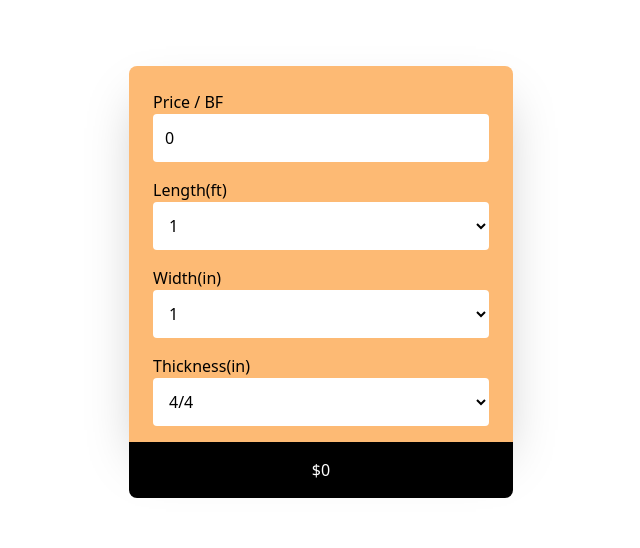
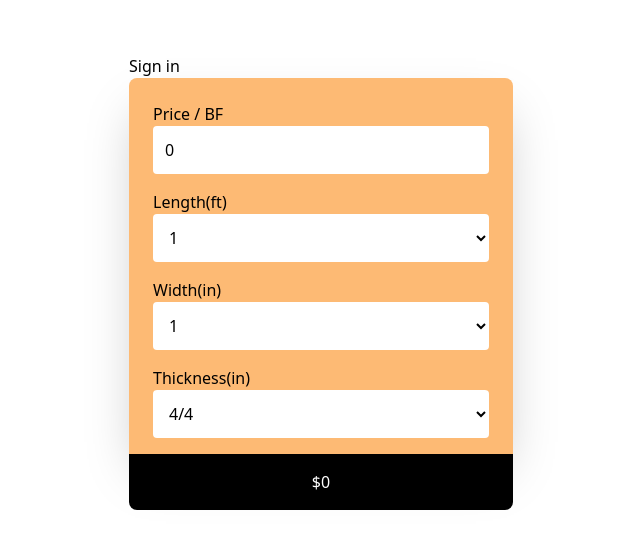
Before and after one commit to clyde30/board-foot-calc, a Next.js app: page / in a window 1280 px wide. Shown: the part 118-666 px from the top of the page, without its empty margins (319-959 px from the left). Built offline with nearby package versions, Linux system fonts and the light colour scheme; no server answers.

Commit message:
auth setup

```diff
--- /dev/null
+++ b/components/Header.tsx
@@ -0,0 +1,22 @@
+import { useSession, signIn, signOut } from "next-auth/react";
+
+
+export default function Header() {
+    const { data: session } = useSession();
+
+    const handleSignin = (e) => {
+        e.preventDefault();
+        signIn();
+    };
+    const handleSignout = (e) => {
+        e.preventDefault();
+        signOut();
+    };
+
+    return (
+        <div>
+            {session && <a href="#" onClick={handleSignout}>Sign out</a>}
+            {!session && <a href="#" onClick={handleSignin}>Sign in</a>}
+        </div>
+    );
+}
--- a/package.json
+++ b/package.json
@@ -7,6 +7,7 @@
   },
   "dependencies": {
     "next": "latest",
+    "next-auth": "^4.18.10",
     "react": "18.2.0",
     "react-dom": "18.2.0"
   },
--- a/pages/_app.tsx
+++ b/pages/_app.tsx
@@ -1,8 +1,33 @@
+// // https://next-auth.js.org/getting-started/example
+
+
+import { SessionProvider } from "next-auth/react";
+
+// import '../styles/globals.css'
+// import type { AppProps } from 'next/app'
+// import { SessionProvider } from 'next-auth/react'
+
+// function MyApp({
+//   Component,
+//   pageProps: { session, ...pageProps }
+//  }: AppProps) {
+//   return(
+//     <SessionProvider session={pageProps.session}>
+//       <Component {...pageProps} />
+//     </SessionProvider>
+//   )
+// }
+
+// export default MyApp
+
+import { useSession } from 'next-auth/react'
 import '../styles/globals.css'
-import type { AppProps } from 'next/app'
-
-function MyApp({ Component, pageProps }: AppProps) {
-  return <Component {...pageProps} />
+function MyApp( { Component, pageProps }) {
+  return (
+    <SessionProvider session={pageProps.session}>
+      <Component {...pageProps} />
+    </SessionProvider>
+  )
 }
 
-export default MyApp
+export default MyApp;
--- /dev/null
+++ b/pages/api/auth/[...nextauth].tsx
@@ -0,0 +1,21 @@
+// https://next-auth.js.org/providers/google
+// https://blog.logrocket.com/nextauth-js-for-next-js-client-side-authentication/
+
+import NextAuth from "next-auth";
+import GoogleProvider from "next-auth/providers/google";
+import GitHubProvider from "next-auth/providers/github";
+
+export const authOptions = {
+    providers: [
+        GoogleProvider({
+            clientId: process.env.GOOGLE_CLIENT_ID,
+            clientSecret: process.env.GOOGLE_CLIENT_SECRET,
+        }),
+        GitHubProvider({
+            clientId: process.env.GITHUB_CLIENT_ID,
+            clientSecret: process.env.GITHUB_CLIENT_SECRET,
+        }),
+    ],
+};
+
+export default NextAuth(authOptions);
--- a/pages/index.tsx
+++ b/pages/index.tsx
@@ -1,6 +1,7 @@
 import type { NextPage } from 'next'
 import Head from 'next/head'
 import Calculator from '../components/calculator'
+import Header from '../components/Header'
 
 const Home: NextPage = () => {
   return (
@@ -10,6 +11,7 @@ const Home: NextPage = () => {
       </Head>
 
       <main>
+        <Header />
         <Calculator />
       </main>
     </div>
```
Also changed, not shown: 2 other files (tests, documents, lock files or other folders).
